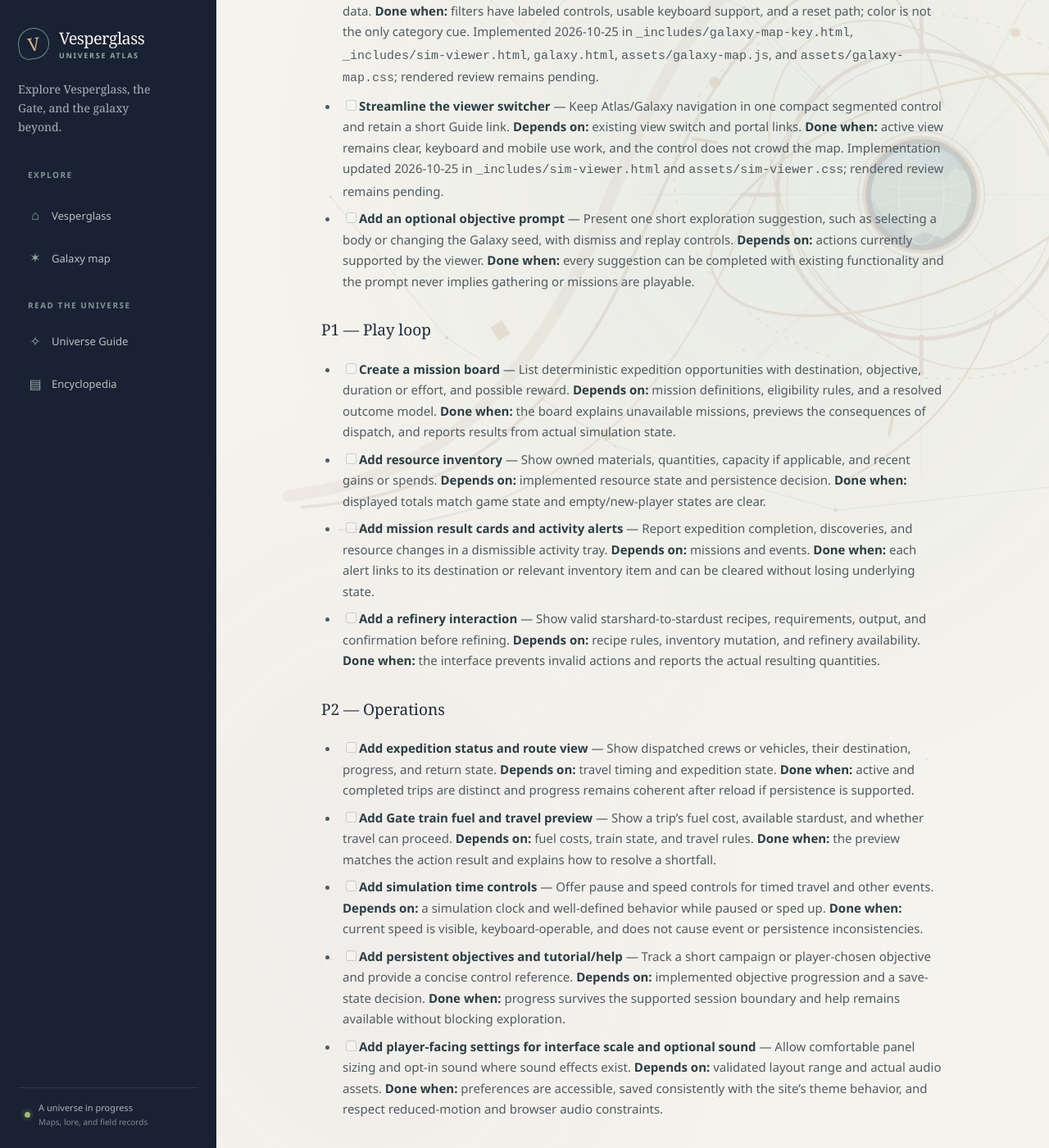
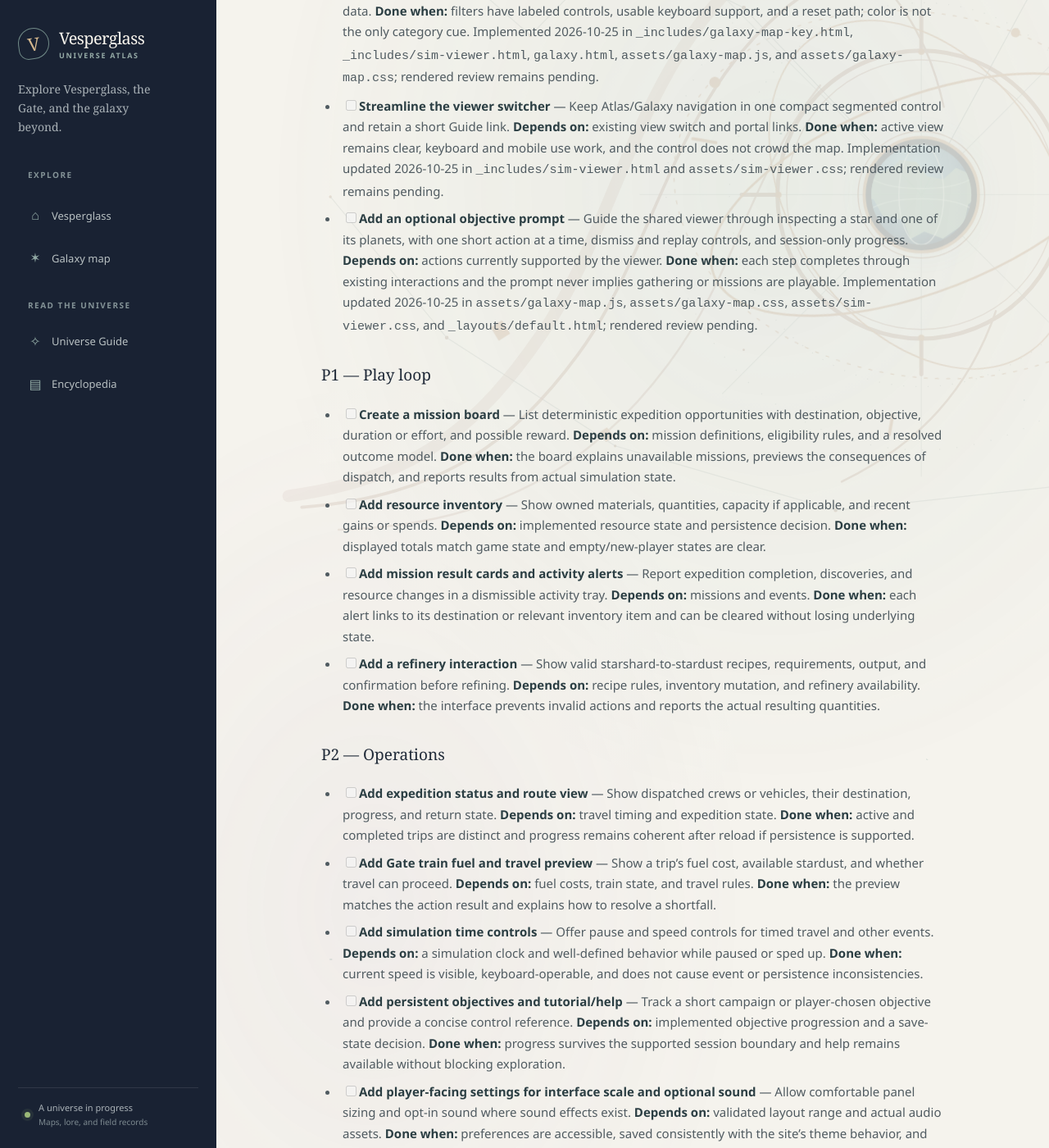
Before and after one commit to vesperglass/vesperglass.github.io, a Jekyll site: the page built from SIM_UI_BACKLOG.md, in a window 1280 px wide and 1400 px high, scrolled down 2192 px. Shown: the whole window at 82% size. Built offline with Jekyll 4.4.1, drawn with Linux system fonts in a browser that asks for light colours; our own code applies the rules of GitHub Pages for plain Markdown files.

Commit message:
Add optional galaxy exploration prompt

```diff
--- a/SIM_UI_BACKLOG.md
+++ b/SIM_UI_BACKLOG.md
@@ -35,7 +35,7 @@
 - [x] **Add a recent viewing list** — Show up to four star systems and planets inspected during the current session, with controls to revisit them. This records only that a body was viewed; it does not claim discovery, scanning, resource collection, or persistence. The list resets when the galaxy seed changes. **Done when:** entries are keyboard-operable, identify their body type, and the empty state explains how the list fills. Implemented 2026-10-25 in `assets/galaxy-map.js`, `assets/galaxy-map.css`, `assets/sim-viewer.css`, and `_layouts/default.html`; rendered review passed on the published shared viewer at 1280px, 390px, and 320px, including selection/revisit behavior and the zoom-control clearance.
 - [x] **Add Galaxy map filters and legend** — Explain map symbols and allow visitors to show or hide available categories such as stars, planets, and the Vesperglass portal. **Depends on:** stable category data. **Done when:** filters have labeled controls, usable keyboard support, and a reset path; color is not the only category cue. Implemented 2026-10-25 in `_includes/galaxy-map-key.html`, `_includes/sim-viewer.html`, `galaxy.html`, `assets/galaxy-map.js`, and `assets/galaxy-map.css`; rendered review remains pending.
 - [ ] **Streamline the viewer switcher** — Keep Atlas/Galaxy navigation in one compact segmented control and retain a short Guide link. **Depends on:** existing view switch and portal links. **Done when:** active view remains clear, keyboard and mobile use work, and the control does not crowd the map. Implementation updated 2026-10-25 in `_includes/sim-viewer.html` and `assets/sim-viewer.css`; rendered review remains pending.
-- [ ] **Add an optional objective prompt** — Present one short exploration suggestion, such as selecting a body or changing the Galaxy seed, with dismiss and replay controls. **Depends on:** actions currently supported by the viewer. **Done when:** every suggestion can be completed with existing functionality and the prompt never implies gathering or missions are playable.
+- [ ] **Add an optional objective prompt** — Guide the shared viewer through inspecting a star and one of its planets, with one short action at a time, dismiss and replay controls, and session-only progress. **Depends on:** actions currently supported by the viewer. **Done when:** each step completes through existing interactions and the prompt never implies gathering or missions are playable. Implementation updated 2026-10-25 in `assets/galaxy-map.js`, `assets/galaxy-map.css`, `assets/sim-viewer.css`, and `_layouts/default.html`; rendered review pending.
 
 ### P1 — Play loop
 
--- a/_layouts/default.html
+++ b/_layouts/default.html
@@ -52,15 +52,15 @@
 
   <link rel="stylesheet" href="{{ '/assets/leaflet/leaflet.css' | relative_url }}?v=1.9.4">
 
-  <link rel="stylesheet" href="{{ '/assets/galaxy-map.css' | relative_url }}?v=20261025-game-ui-6">
+  <link rel="stylesheet" href="{{ '/assets/galaxy-map.css' | relative_url }}?v=20261025-game-ui-7">
 
   {% endif %}
 
   {% if page.sim_enabled %}
   <link rel="stylesheet" href="{{ '/assets/leaflet/leaflet.css' | relative_url }}?v=1.9.4">
   <link rel="stylesheet" href="{{ '/assets/atlas-map.css' | relative_url }}?v=20261025-encyclopedia-folios-1">
-  <link rel="stylesheet" href="{{ '/assets/galaxy-map.css' | relative_url }}?v=20261025-game-ui-6">
-  <link rel="stylesheet" href="{{ '/assets/sim-viewer.css' | relative_url }}?v=20261025-game-ui-6">
+  <link rel="stylesheet" href="{{ '/assets/galaxy-map.css' | relative_url }}?v=20261025-game-ui-7">
+  <link rel="stylesheet" href="{{ '/assets/sim-viewer.css' | relative_url }}?v=20261025-game-ui-7">
   {% endif %}
 
   <script defer src="{{ '/assets/site.js' | relative_url }}?v=20261025-encyclopedia-folios-1"></script>
--- a/assets/sim-viewer.css
+++ b/assets/sim-viewer.css
@@ -49,6 +49,11 @@
 .sim-scene--galaxy .galaxy-inspector__seed span{color:#a9bdc4}
 .sim-scene--galaxy .galaxy-inspector__seed strong,.sim-scene--galaxy .galaxy-deposits li{color:#edf3ee}
 .sim-scene--galaxy .galaxy-inspector__subhead,.sim-scene--galaxy .galaxy-deposits strong{color:#9cddcf}
+.sim-scene--galaxy .galaxy-objective{border-color:#8caaad55;background:#122630}
+.sim-scene--galaxy .galaxy-objective__eyebrow,.sim-scene--galaxy .galaxy-objective__dismiss,.sim-scene--galaxy .galaxy-objective__replay{color:#9cddcf}
+.sim-scene--galaxy .galaxy-objective__title{color:#f0eee4}
+.sim-scene--galaxy .galaxy-objective__text{color:#c2d0d0}
+.sim-scene--galaxy .galaxy-objective__dismiss:focus-visible,.sim-scene--galaxy .galaxy-objective__replay:focus-visible{outline-color:#9cddcf}
 .sim-scene--galaxy .galaxy-recent{border-color:#9bb8cc35}
 .sim-scene--galaxy .galaxy-recent__empty,.sim-scene--galaxy .galaxy-recent__item{color:#edf3ee}
 .sim-scene--galaxy .galaxy-recent__item{border-color:#9bb8cc38;background:#162630}
```
Also changed, not shown: assets/galaxy-map.css (+8 -0 lines), assets/galaxy-map.js (+75 -0 lines).
